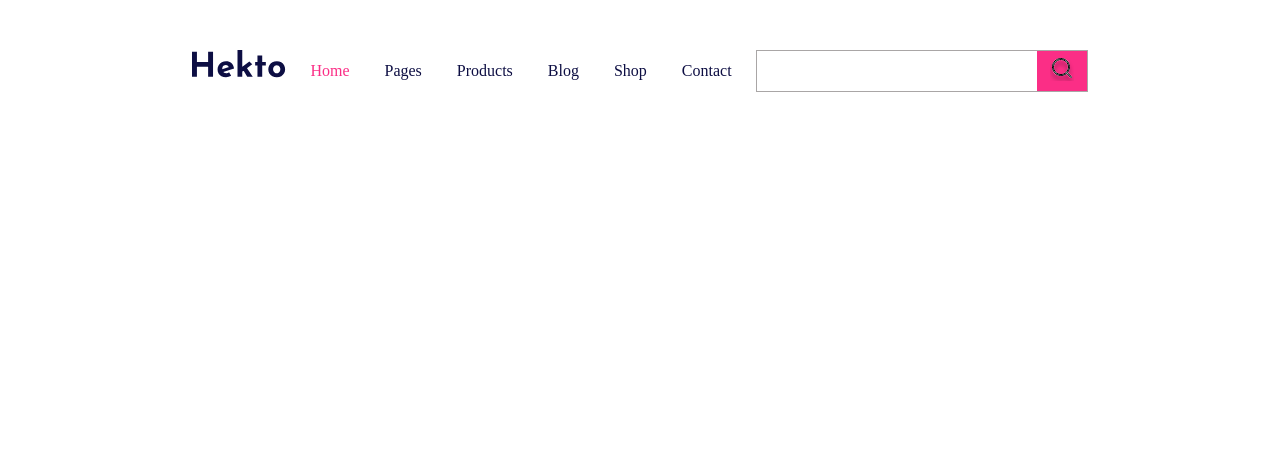
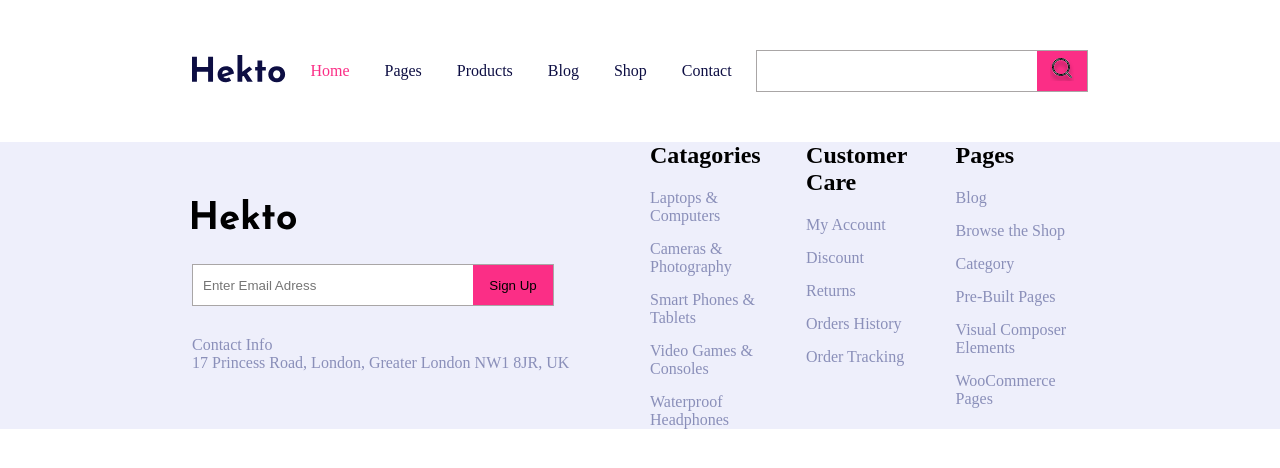
Before and after one commit to AbdullahAtallah/hekto, a plain HTML site: page index.html in a window 1280 px wide. Shown: the top 468 px of the page. Drawn offline with Linux system fonts and the light colour scheme.

Commit message:
create footer-section

```diff
--- a/assets/css/main.css
+++ b/assets/css/main.css
@@ -6,18 +6,16 @@
 body{
     height: 1600px;
 }
-.header .container{
+ .header .container{
     width: 70%;
     margin:auto;
     display: flex;
-    text-align: center;
+    align-items: center;
     justify-content: space-between;
-
 }
 
 .header {
     margin-top: 50px;
-    position: fixed;
     width: 100%;
 }
 
@@ -44,23 +42,94 @@ body{
 spam{
     color: #FB2E86;
 }
-form{
-    border: 1px solid rgb(169, 166, 166);
+.header form{
+     border: 1px solid rgb(169, 166, 166);
     display: flex;
 }
-input{
+ input{
     border: 0;
     padding: 0 10px;
     width: 280px;
 }
-button{
+.header button{
     height: 40px;
     width: 50px;
     background-color: #FB2E86;
     border: 0;
 }
 
+.header .menu{
+    display: none;
+}
 .header a:hover{
     color: #FB2E86;
     font-size: 18px;
 }
+.footer{
+    margin-top: 50px;
+    background-color: #EEEFFB;
+}
+
+ .footer .container{
+    width: 70%;
+    margin:auto;
+    display: flex;
+    align-items: center;
+    justify-content: space-between;
+    gap: 20px;
+    flex-wrap: wrap;
+
+}
+.footer .right-side{
+    width:calc((100% - 20px)/2);
+    display: flex;
+    gap: 30px;
+    align-items:flex-start;
+}
+.footer .left-side{
+    width:calc((100% - 20px)/2);
+    display: flex;
+    flex-direction: column;
+    gap: 30px;
+    align-items: flex-start;
+}
+.footer form{
+     border: 1px solid rgb(169, 166, 166);
+     display: flex;
+}
+.footer button{
+    height: 40px;
+    width: 80px;
+    background-color: rgb(251, 46, 134);
+    border: 0;
+}
+.footer ul , p{
+    color: #8A8FB9;
+    list-style: none;
+}
+.footer .right-side .footer-item{
+    display: flex;
+    flex-direction: column;
+    gap: 20px;
+}
+.footer-item ul{
+    display: flex;
+    flex-direction: column;
+    gap: 15px;
+}
+
+@media screen and (min-width:320px) and (max-width:990px) {
+
+    .header .list,
+    .header .search{
+        display: none;
+    }
+    .header .menu{
+        display: block;
+    }
+
+    .footer .left-side,
+    .footer .right-side{
+        width: 100%;
+    }
+}
--- a/index.html
+++ b/index.html
@@ -5,6 +5,7 @@
     <meta charset="UTF-8">
     <meta name="viewport" content="width=device-width, initial-scale=1.0">
     <title>Hekto</title>
+    <link rel="stylesheet" href="https://cdnjs.cloudflare.com/ajax/libs/font-awesome/7.0.1/css/all.min.css" integrity="sha512-2SwdPD6INVrV/lHTZbO2nodKhrnDdJK9/kg2XD1r9uGqPo1cUbujc+IYdlYdEErWNu69gVcYgdxlmVmzTWnetw==" crossorigin="anonymous" referrerpolicy="no-referrer" />
     <link rel="stylesheet" href="assets/css/main.css">
 </head>
 
@@ -18,7 +19,9 @@
             <div class="list">
                 <ul>
                     <li>
-                    <a href="#"><spam>Home</spam></a>
+                        <a href="#">
+                            <spam>Home</spam>
+                        </a>
                     </li>
                     <li>
                         <a href="#">Pages</a>
@@ -43,8 +46,116 @@
                     <button type="submit"><img src="./assets/images/Vector.svg"></button>
                 </form>
             </div>
+            <i class="fa-solid fa-list menu" style="color: #fb2e86;"></i>
         </div>
     </div>
 </body>
 
 </html>
+
+<div class="footer">
+    <div class="container">
+        <div class="left-side">
+            <div class="icon">
+                <img src="./assets/images/Hekto2.svg" alt="this is image" />
+            </div>
+            <div class="email-form">
+                <form>
+                    <input type="email" placeholder="Enter Email Adress" />
+                    <button type="submit">Sign Up</button>
+                </form>
+            </div>
+            <div class="contact">
+                <p>Contact Info</p>
+                <p>17 Princess Road, London, Greater London NW1 8JR, UK</p>
+            </div>
+        </div>
+        <div class="right-side">
+
+            <div class="footer-item">
+                <h2>Catagories</h2>
+                <ul>
+                    <li>
+                        Laptops & Computers
+                    </li>
+
+                    <li>
+                        Cameras & Photography
+                    </li>
+
+                    <li>
+                        Smart Phones & Tablets
+                    </li>
+
+                    <li>
+                        Video Games & Consoles
+                    </li>
+
+                    <li>
+                        Waterproof Headphones
+                    </li>
+                </ul>
+            </div>
+
+            <div class="footer-item">
+                <h2>Customer Care</h2>
+                <ul>
+                    <li>
+                        My Account
+                    </li>
+
+                    <li>
+                        Discount
+                    </li>
+
+                    <li>
+                        Returns
+                    </li>
+
+                    <li>
+                        Orders History
+                    </li>
+
+                    <li>
+                        Order Tracking
+                    </li>
+                </ul>
+            </div>
+
+            <div class="footer-item">
+                <h2>Pages</h2>
+                <ul>
+                    <li>
+                        Blog
+                    </li>
+
+                    <li>
+                        Browse the Shop
+                    </li>
+
+                    <li>
+                        Category
+                    </li>
+
+                    <li>
+                        Pre-Built Pages
+                    </li>
+
+                    <li>
+                        Visual Composer Elements
+                    </li>
+
+                    <li>
+                        WooCommerce Pages
+                    </li>
+                </ul>
+            </div>
+
+
+        </div>
+    </div>
+</div>
+
+</body>
+
+</html>
```
Also changed, not shown: assets/images/Hekto2.svg (added). Lines whose indentation alone changed are shown as unchanged.
